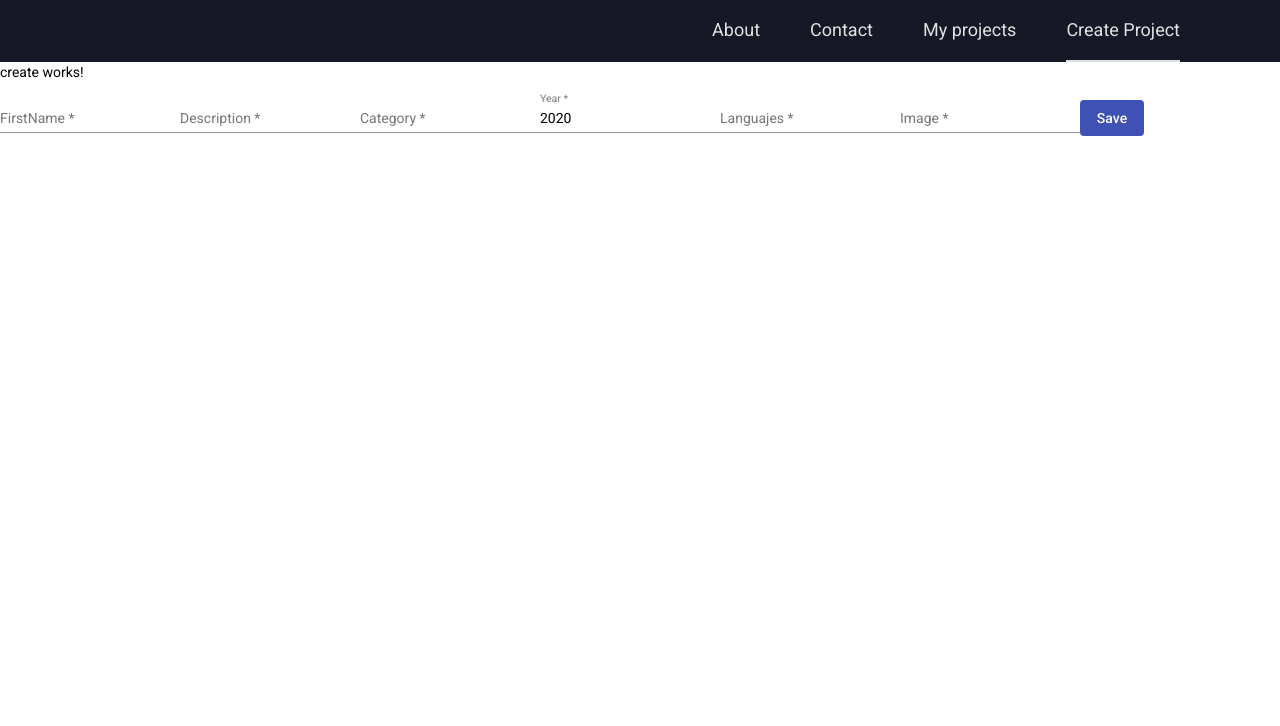
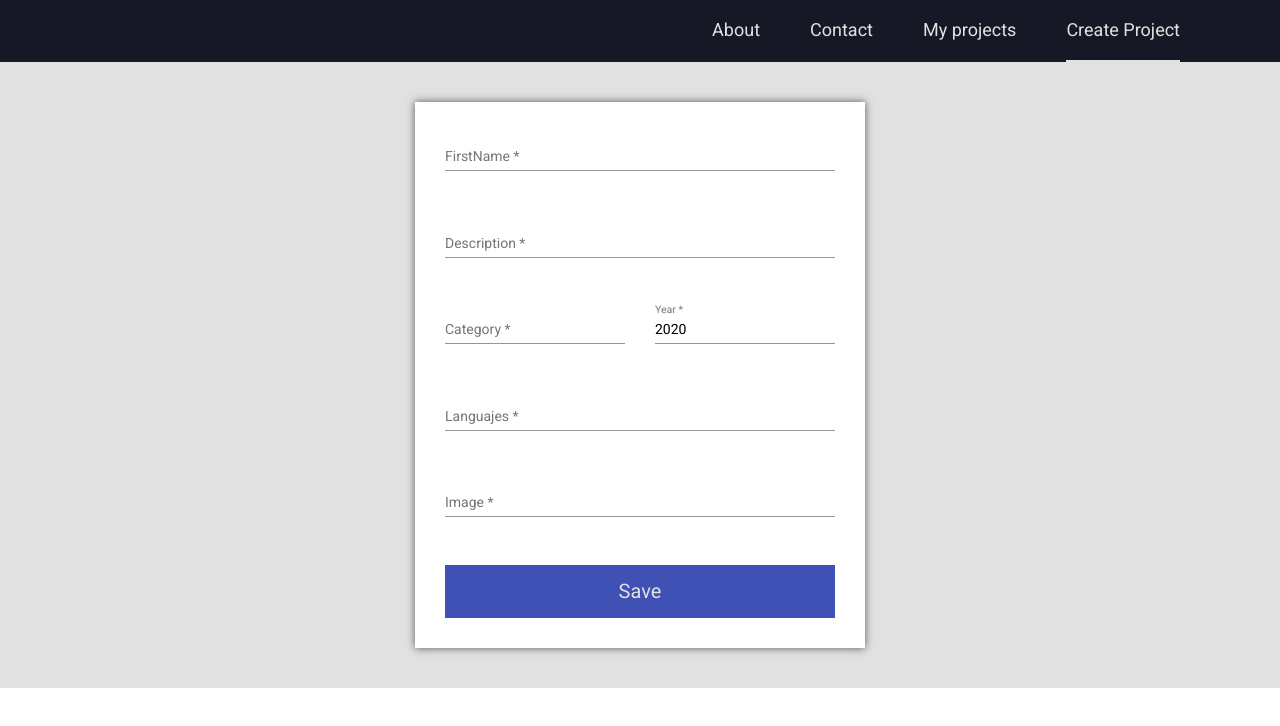
Before and after one commit to BustamanteMelkia/Career-Portfolio, an Angular app: page /create-project in a window 1280 px wide. Shown: the top 726 px of the page. Built offline with nearby package versions, Linux system fonts and the light colour scheme.

Commit message:
Se añadieron los estilos al formulario

```diff
--- a/src/app/app.component.css
+++ b/src/app/app.component.css
@@ -34,6 +34,7 @@
     overflow: hidden;
     background-color: #575555;
     transition: all 0.5s ease-in-out;
+    z-index: 5;
 }
 @media (min-width: 768px){
     .header{
--- a/src/app/components/create/create.component.css
+++ b/src/app/components/create/create.component.css
@@ -0,0 +1,26 @@
+.form-container{
+    display: block; /*Resetear el display inherit del wrapper*/
+    background-color: #e1e1e1;
+    padding: 4rem 0;
+}
+form{
+    max-width: 45rem;
+    margin: 0 auto;
+    background-color: #ffffff;
+    padding: 3rem;
+    box-shadow: 0 0 8px #575555;
+}
+.field{
+    display: block;
+    margin-bottom: 3rem;
+}
+
+@media (min-width: 768px){
+    .inline{
+        display: flex;
+        justify-content: space-between;
+    }
+}
+button{
+    width: 100%;
+}
--- a/src/app/components/create/create.component.html
+++ b/src/app/components/create/create.component.html
@@ -1,36 +1,40 @@
-<p>create works!</p>
+<div class=" form-container">
     <form (ngSubmit)="onSubmit()" [formGroup]="formGroup" novalidate>
-    <mat-form-field>
+        <mat-form-field class="field">
             <mat-label>FirstName</mat-label>
             <input matInput formControlName='nameControl' [(ngModel)]="project.name">
             <mat-error *ngIf="name.invalid">Name is required</mat-error>
         </mat-form-field>
 
-    <mat-form-field>
+        <mat-form-field class="field">
             <mat-label>Description</mat-label>
             <input matInput formControlName='descriptionControl' [(ngModel)]='project.description'>
             <mat-error *ngIf="description.invalid">Description is required</mat-error>
         </mat-form-field>
 
-    <mat-form-field>
+        <div class="inline">
+            <mat-form-field class="field">
                 <mat-label>Category</mat-label>
                 <input matInput formControlName='categoryControl' [(ngModel)]='project.category' >
                 <mat-error *ngIf="category.invalid">Category is required</mat-error>
             </mat-form-field>
-    <mat-form-field>
+            <mat-form-field class="field">
                 <mat-label>Year</mat-label>
                 <input type="year" matInput formControlName='yearControl' [(ngModel)]='project.year' >
                 <mat-error *ngIf="year.invalid">Year is required</mat-error>
             </mat-form-field>
-    <mat-form-field>
+        </div>
+
+        <mat-form-field class="field">
             <mat-label>Languajes</mat-label>
             <input matInput formControlName='langsControl' [(ngModel)]='project.langs' >
             <mat-error *ngIf="langs.invalid">Programming languajes are required</mat-error>
         </mat-form-field>
-    <mat-form-field>
+        <mat-form-field class="field">
             <mat-label>Image</mat-label>
             <input matInput formControlName='imageControl' [(ngModel)]='project.image' >
             <mat-error *ngIf="image.invalid">Category is required</mat-error>
         </mat-form-field>
-    <button mat-flat-button color="primary">Save</button>
+        <button class="btn">Save</button>
     </form>
+</div>
--- a/src/styles.css
+++ b/src/styles.css
@@ -38,12 +38,13 @@ li{
 .btn{
   padding: 1.5rem 3rem;
   background-color: #3f51b5;
-  color: #ffffff;
+  color: #e1e1e1;
   border: none;
   display: block;
   margin: 0 auto;
   cursor: pointer;
   font-size: 2rem;
+  transition: all 0.5s ease-in-out;
 }
 @media (min-width: 768px){
   .btn{
```
Lines whose indentation alone changed are shown as unchanged.
